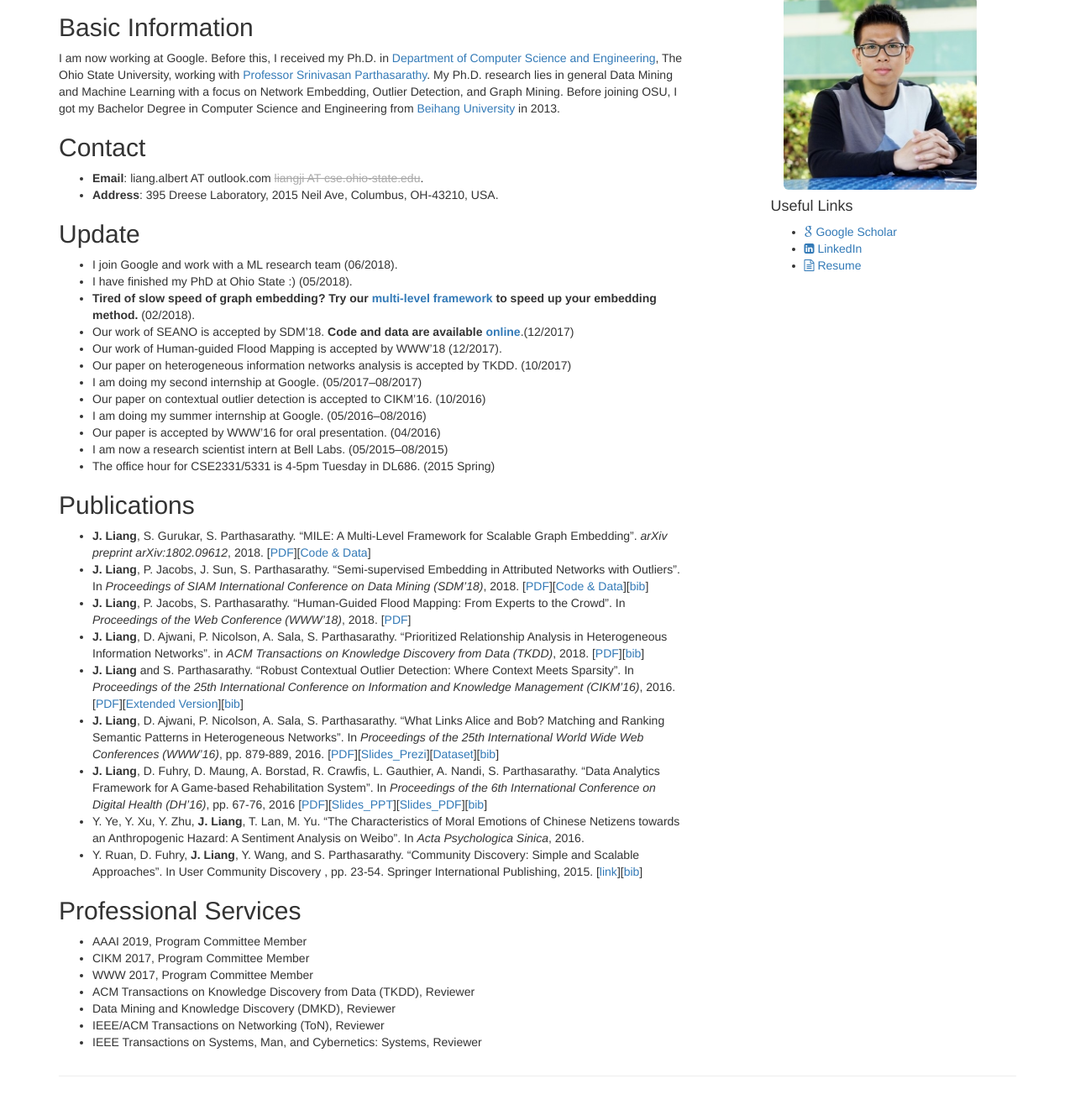
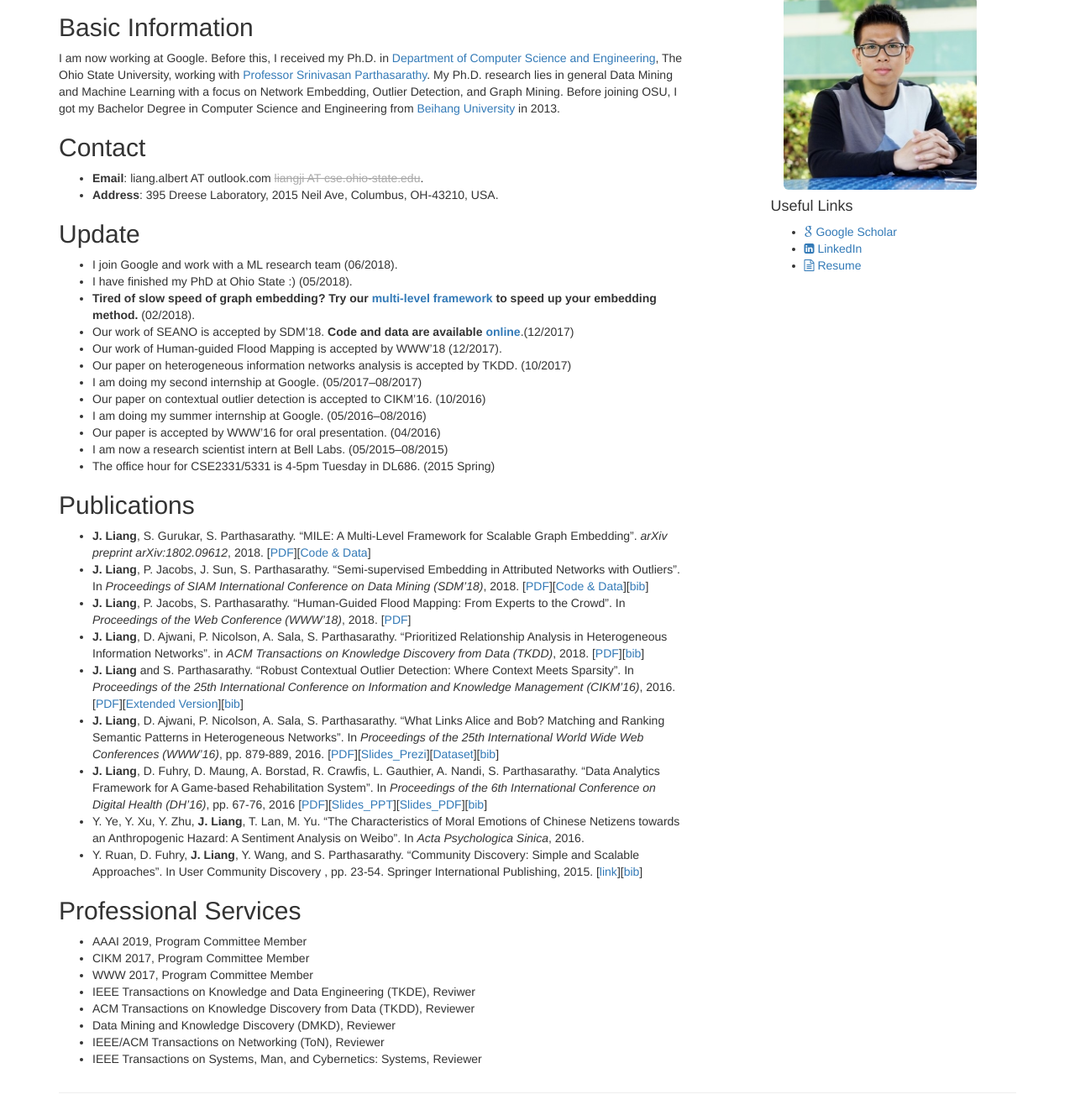
Before and after one commit to BuckeyeDM/BuckeyeDM.github.io, a Jekyll site: the page built from index.md, in a window 1280 px wide, cut to the strip 104-1426 px from the top of the page. Shown: the whole strip at 84% size. Built offline with Jekyll 4.4.1, drawn with Linux system fonts in a browser that asks for light colours.

Commit message:
Update index.md

```diff
--- a/index.md
+++ b/index.md
@@ -41,6 +41,7 @@ I am now working at Google. Before this, I received my Ph.D. in [Department of C
 * AAAI 2019, Program Committee Member
 * CIKM 2017, Program Committee Member
 * WWW 2017, Program Committee Member
+* IEEE Transactions on Knowledge and Data Engineering (TKDE), Reviwer
 * ACM Transactions on Knowledge Discovery from Data (TKDD), Reviewer
 * Data Mining and Knowledge Discovery (DMKD), Reviewer
 * IEEE/ACM Transactions on Networking (ToN), Reviewer
```
